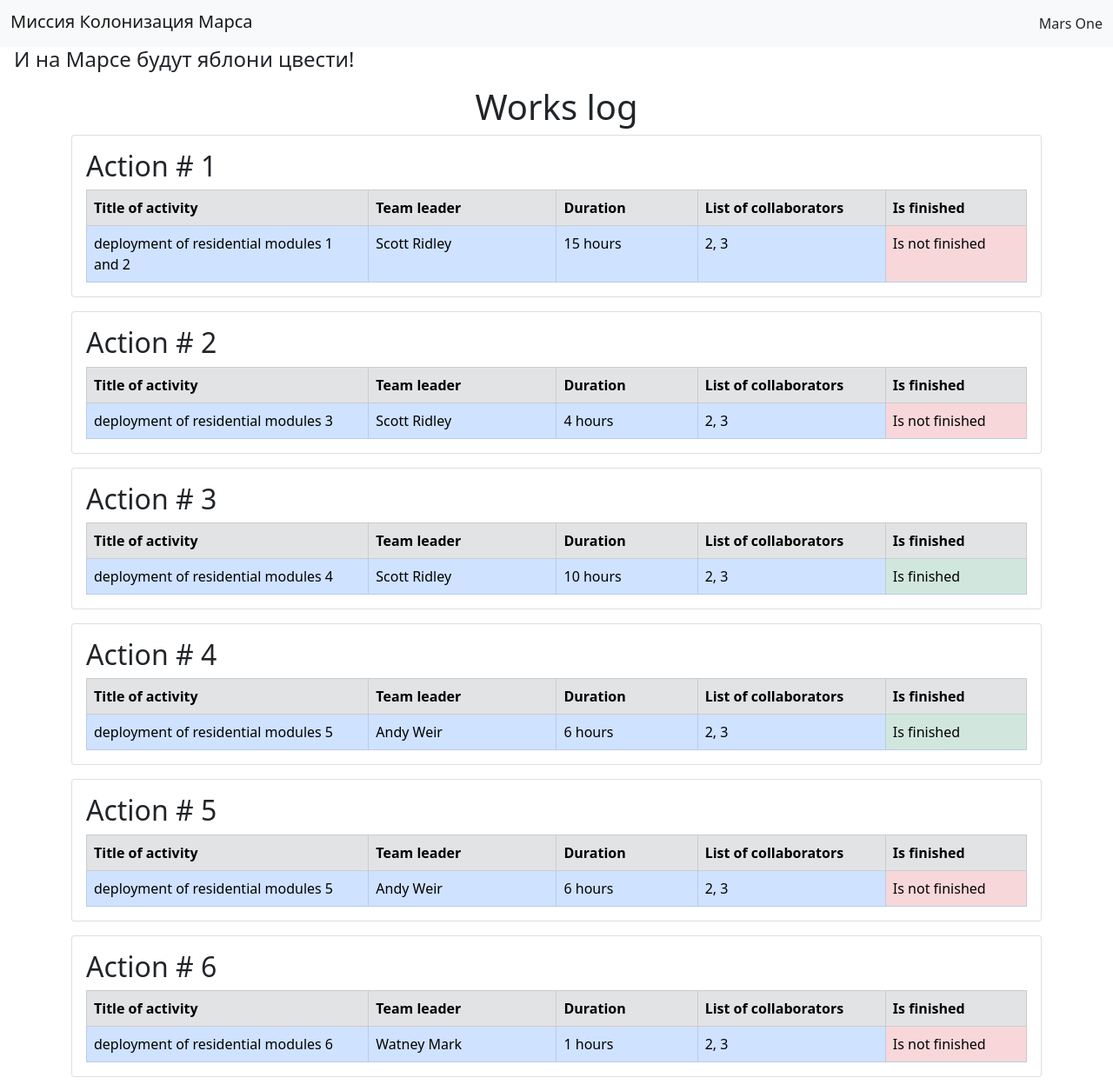
After one commit to YukiNagat0/Flask, a Flask app: page /journal in a window 1280 px wide. The commit adds this page. Shown: the whole page at 87% size. Run offline with Flask 2, Linux system fonts and the light colour scheme; data comes from the database, SQL or seed files in the repository; both versions use the stored data as it was after the commit.

Commit message:
31. SQLAlchemy 1: Журнал работ (127.0.0.1:8008/journal)

```diff
--- a/31. SQLAlchemy 1/homework/data/__all_models.py
+++ b/31. SQLAlchemy 1/homework/data/__all_models.py
@@ -1 +1 @@
-from . import users, jobs
+from . import users, jobs, departments
--- a/31. SQLAlchemy 1/homework/main.py
+++ b/31. SQLAlchemy 1/homework/main.py
@@ -1,10 +1,14 @@
 import datetime
 from typing import List
+
+from flask import Flask, render_template
 
 from data import db_session
 
 from data.users import User
 from data.jobs import Jobs
+
+app = Flask(__name__)
 
 DATABASE = 'db/mars_explorer.db'
 
@@ -86,12 +90,23 @@ def add_jobs(jobs: List[dict]):
     db_sess.close()
 
 
+@app.route('/journal')
+def index():
+    db_sess = db_session.create_session()
+
+    jobs = db_sess.query(Jobs).all()
+
+    return render_template('journal.html', jobs=jobs)
+
+
 def main():
     db_session.global_init(DATABASE)
 
     # add_users(MEMBERS)
     # add_jobs(JOBS)
 
+    app.run('127.0.0.1', 8080)
+
 
 if __name__ == '__main__':
     main()
--- a/31. SQLAlchemy 1/homework/templates/base.html
+++ b/31. SQLAlchemy 1/homework/templates/base.html
@@ -7,15 +7,24 @@
         href="https://cdn.jsdelivr.net/npm/bootstrap@5.0.0-beta3/dist/css/bootstrap.min.css"
         integrity="sha384-eOJMYsd53ii+scO/bJGFsiCZc+5NDVN2yr8+0RDqr0Ql0h+rP48ckxlpbzKgwra6"
         crossorigin="anonymous">
+        <link rel="stylesheet" type="text/css" href="{{ url_for('static', filename='css/style.css') }}">
 
         <title>{{ title }}</title>
     </head>
     <body>
+        <!-- begin page header -->
         <header>
             <nav class="navbar navbar-light bg-light">
-                <a class="navbar-brand" href="#">Наше приложение</a>
+                <div class="container-fluid">
+                    <span class="navbar-brand mb-1 h3">Миссия Колонизация Марса</span>
+                    <div class="d-flex">
+                        <span class="me-auto">Mars One</span>
+                    </div>
+                </div>
             </nav>
+            <h4 class="fw-light mission-motto mb-3 ms-3">И на Марсе будут яблони цвести!</h4>
         </header>
+        <!-- end page header -->
 
         <!-- begin page content -->
         <main role="main" class="container">
@@ -23,5 +32,11 @@
         </main>
         <!-- end page content -->
 
+        <!-- begin Bootstrap JS -->
+        <script src="https://cdn.jsdelivr.net/npm/bootstrap@5.0.0-beta3/dist/js/bootstrap.bundle.min.js"
+                integrity="sha384-JEW9xMcG8R+pH31jmWH6WWP0WintQrMb4s7ZOdauHnUtxwoG2vI5DkLtS3qm9Ekf"
+                crossorigin="anonymous">
+        </script>
+        <!-- end Bootstrap JS -->
     </body>
 </html>
--- /dev/null
+++ b/31. SQLAlchemy 1/homework/templates/journal.html
@@ -0,0 +1,36 @@
+{% extends "base.html" %}
+
+{% block content %}
+    <h1 class="text-center">Works log</h1>
+    {% for job in jobs %}
+        <div class="card mb-3">
+            <div class="card-body">
+                <h2>Action # {{ job.id }}</h2>
+                <table class="table table-bordered mb-0">
+                    <thead>
+                    <tr class="table-secondary">
+                        <th scope="col" style="width: 30%">Title of activity</th>
+                        <th scope="col" style="width: 20%">Team leader</th>
+                        <th scope="col" style="width: 15%">Duration</th>
+                        <th scope="col" style="width: 20%">List of collaborators</th>
+                        <th scope="col" style="width: 15%">Is finished</th>
+                    </tr>
+                    </thead>
+                    <tbody>
+                    <tr class="table-primary">
+                        <td>{{ job.job }}</td>
+                        <td>{{ job.team_leader.surname }} {{ job.team_leader.name }}</td>
+                        <td>{{ job.work_size }} hours</td>
+                        <td>{{ job.collaborators }}</td>
+                        {% if job.is_finished %}
+                            <td class="table-success">Is finished</td>
+                        {% else %}
+                            <td class="table-danger">Is not finished</td>
+                        {% endif %}
+                    </tr>
+                    </tbody>
+                </table>
+            </div>
+        </div>
+    {% endfor %}
+{% endblock %}
```
Also changed, not shown: 31. SQLAlchemy 1/homework/db/mars_explorer.db, 31. SQLAlchemy 1/homework/static/css/style.css (added).
